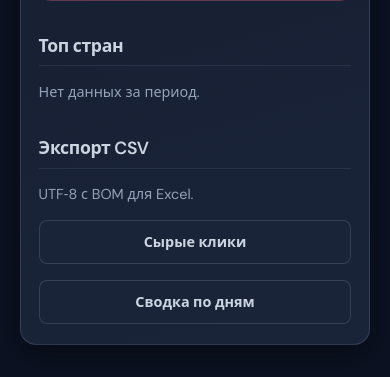
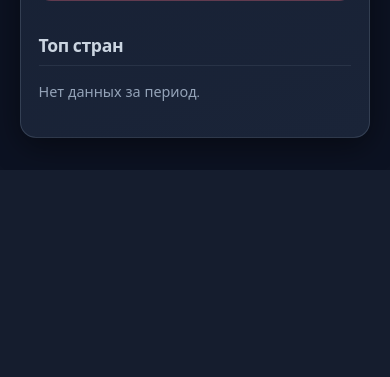
Before and after one commit to Progery222/clicks, a FastAPI app: template app/templates/link_stats.html in a window 390 px wide. Shown: the part 882-1259 px from the top of the page. After the commit the page ends 1052 px from the top, so only its background shows below. Run offline with FastAPI, Linux system fonts and the light colour scheme; the template is opened without the code that fills it, so the values that code supplies are empty; parts of the project's set-up code (start-up, migrations or seed data) failed here and were passed over; some libraries are stand-ins or nearby versions.

Commit message:
Статистика: скрыт блок экспорта CSV в интерфейсе
Co-authored-by: Cursor <cursoragent@cursor.com>

```diff
--- a/app/static/style.css
+++ b/app/static/style.css
@@ -1193,17 +1193,6 @@ button[type="submit"].btn-primary {
     justify-content: center;
   }
 
-  .export-actions {
-    flex-direction: column;
-    align-items: stretch;
-  }
-
-  .export-actions .btn {
-    width: 100%;
-    flex: none;
-    min-width: 0;
-  }
-
   .table th,
   .table td {
     padding: 0.55rem 0.65rem;
--- a/app/templates/link_stats.html
+++ b/app/templates/link_stats.html
@@ -78,12 +78,6 @@
   {% endif %}
   </div>
 
-  <h2 class="section-title">Экспорт CSV</h2>
-  <p class="muted">UTF‑8 с BOM для Excel.</p>
-  <div class="row wrap gap export-actions">
-    <a class="btn btn-secondary" href="/admin/export/clicks.csv?link_id={{ link.id }}&from={{ period_from }}&to={{ period_to }}">Сырые клики</a>
-    <a class="btn btn-secondary" href="/admin/export/summary.csv?link_id={{ link.id }}&from={{ period_from }}&to={{ period_to }}">Сводка по дням</a>
-  </div>
 </section>
 <script>
 document.addEventListener("DOMContentLoaded", function () {
```
